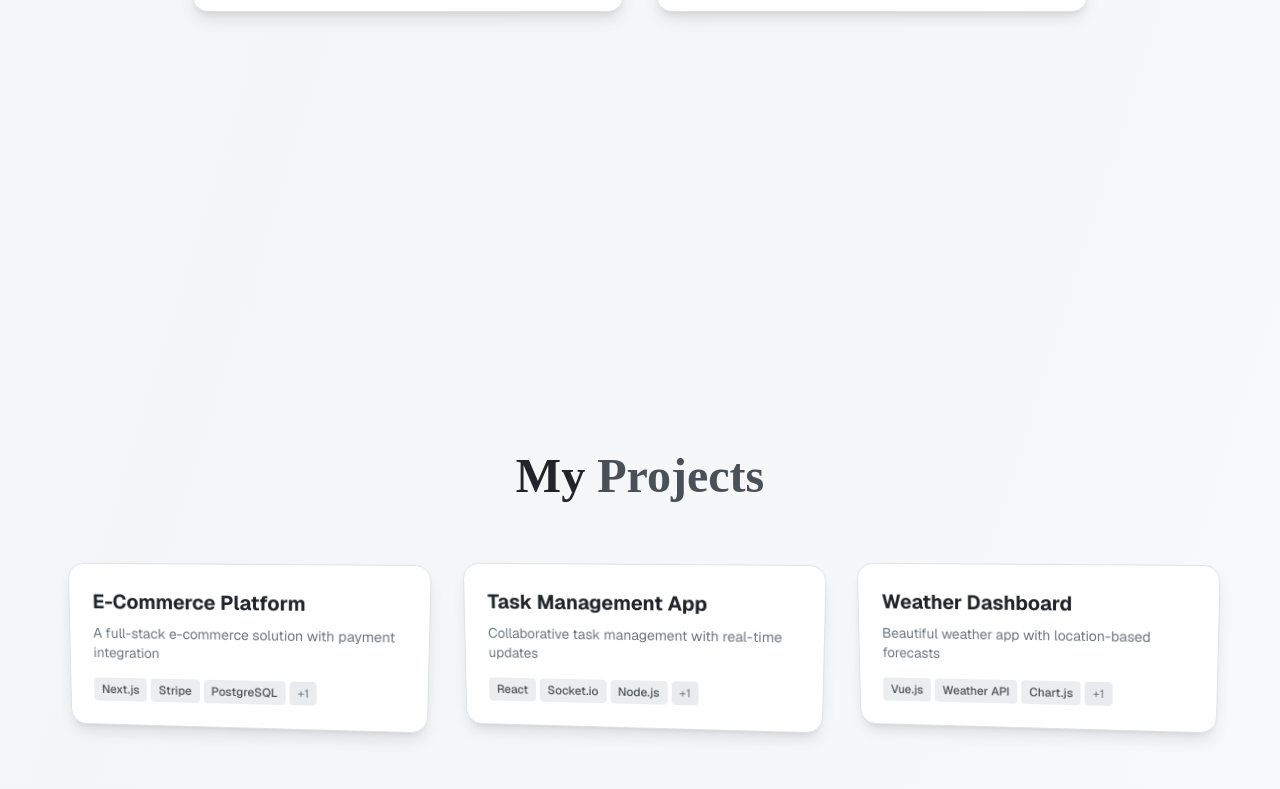
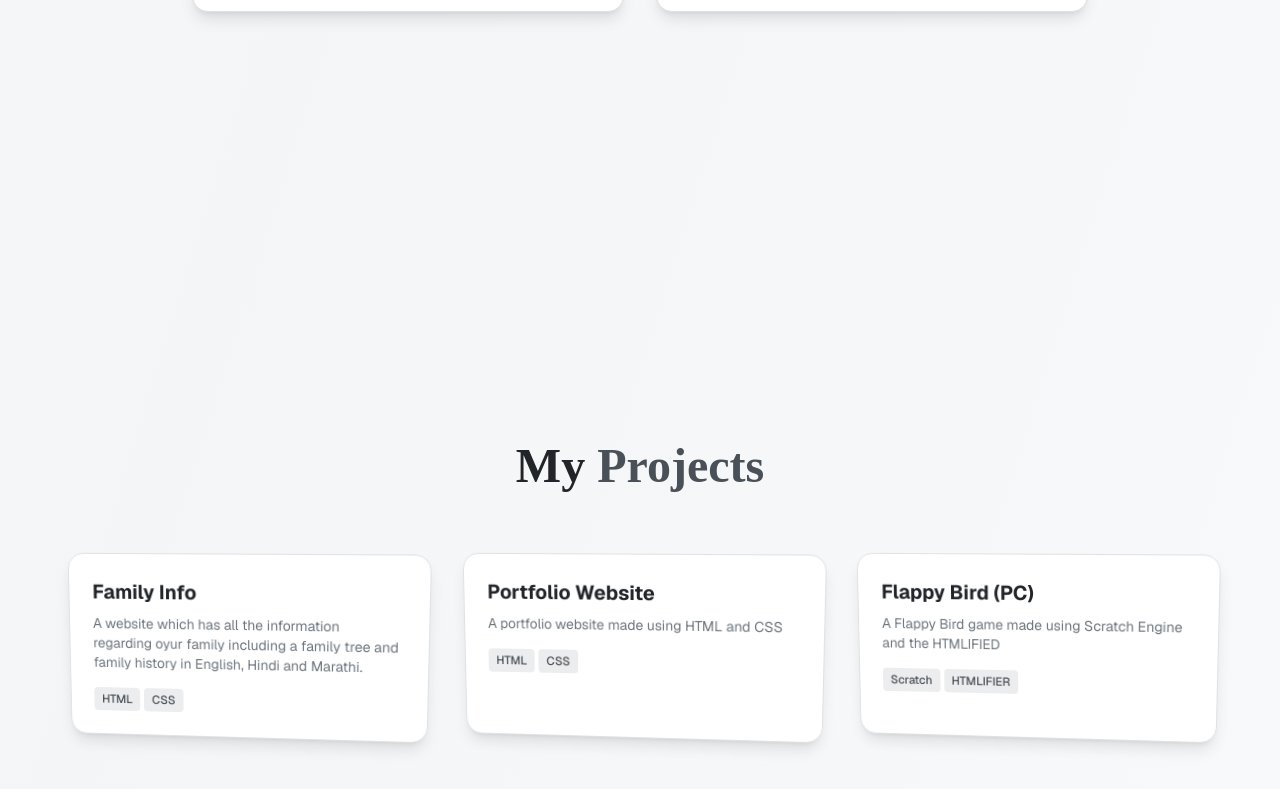
Before and after one commit to ashutoshchejarla/ashutoshche, a Next.js app: page / in a window 1280 px wide. Shown: the part 3145-3934 px from the top of the page. Built offline with nearby package versions, Linux system fonts and the light colour scheme.

Commit message:
Update projects-section.tsx

```diff
--- a/components/projects-section.tsx
+++ b/components/projects-section.tsx
@@ -10,28 +10,28 @@ export function ProjectsSection() {
 
   const projects = [
     {
-      title: "E-Commerce Platform",
-      description: "A full-stack e-commerce solution with payment integration",
-      technologies: ["Next.js", "Stripe", "PostgreSQL", "Tailwind CSS"],
+      title: "Family Info",
+      description: "A website which has all the information regarding oyur family including a family tree and family history in English, Hindi and Marathi.",
+      technologies: ["HTML", "CSS"],
       demoGif: "/ecommerce-demo.gif",
-      githubUrl: "https://github.com/username/ecommerce",
-      liveUrl: "https://ecommerce-demo.vercel.app",
+      githubUrl: "https://github.com/ashutoshchejarla/familyinfo",
+      liveUrl: "https://ashutoshchejarla.github.io/familyinfo",
     },
     {
-      title: "Task Management App",
-      description: "Collaborative task management with real-time updates",
-      technologies: ["React", "Socket.io", "Node.js", "MongoDB"],
+      title: "Portfolio Website",
+      description: "A portfolio website made using HTML and CSS",
+      technologies: ["HTML", "CSS"],
       demoGif: "/taskapp-demo.gif",
-      githubUrl: "https://github.com/username/taskapp",
-      liveUrl: "https://taskapp-demo.vercel.app",
+      githubUrl: "https://github.com/ashutoshchejarla/ashutoshchejarlaa",
+      liveUrl: "https://ashutoshchejarla.github.io/ashutoshchejarlaa",
     },
     {
-      title: "Weather Dashboard",
-      description: "Beautiful weather app with location-based forecasts",
-      technologies: ["Vue.js", "Weather API", "Chart.js", "CSS3"],
+      title: "Flappy Bird (PC)",
+      description: "A Flappy Bird game made using Scratch Engine and the HTMLIFIED",
+      technologies: ["Scratch", "HTMLIFIER"],
       demoGif: "/weather-demo.gif",
-      githubUrl: "https://github.com/username/weather",
-      liveUrl: "https://weather-demo.vercel.app",
+      githubUrl: "https://github.com/ashutoshchejarla/flappybird",
+      liveUrl: "https://ashutoshchejarla.github.io/flappybird",
     },
   ]
 
```
